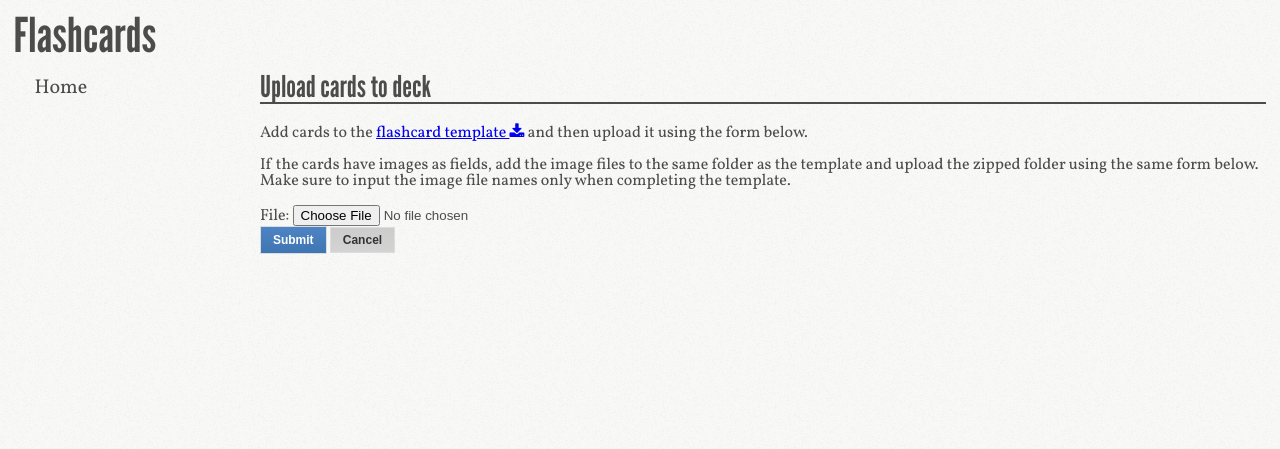
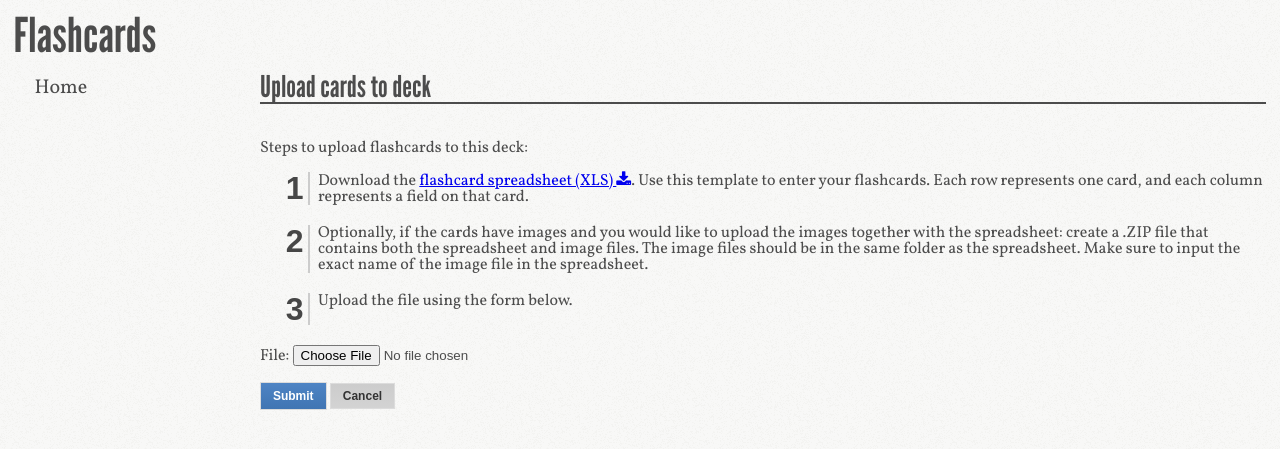
Before and after one commit to Harvard-ATG/HarvardCards, a Django app: template harvardcards/templates/decks/upload.html in a window 1280 px wide. Shown: the top 449 px of the page. Run offline with Django 3.2, Linux system fonts and the light colour scheme; the template is opened without the code that fills it: values that come from a table or form of the project are taken from there, others are empty; parts of the project's set-up code (start-up, migrations or seed data) failed here and were passed over; some libraries are stand-ins or nearby versions.

Commit message:
Tweaked content and styling of the upload help text.

```diff
--- a/harvardcards/static/css/styles.css
+++ b/harvardcards/static/css/styles.css
@@ -856,6 +856,41 @@ a#mobileMenu{
 #cardTemplateContainer .field-label:after { content: ":"; }
 #cardTemplateContainer .field-value { color: darkgray; }
 
+/********** help list ************/
+ol.help {
+	list-style-type:none;
+	list-style-type: decimal !ie; /* IE 7- hack */
+
+	margin: 0;
+	margin-left: 3em;
+	padding: 0;
+
+	counter-reset: ol-counter;
+}
+ol.help > li {
+	position: relative;
+	margin-bottom: 20px;
+	padding-left: 0.5em;
+	min-height: 2em;
+	border-left: 2px solid #CCC;
+}
+ol.help > li:before {
+	position: absolute;
+	top: 0;
+	left: -1em;
+	width: 0.8em;
+
+	font-family:Arial, Helvetica, sans-serif;
+	font-size: 2em;
+	line-height: 1;
+	font-weight: bold;
+	text-align: right;
+	color: #464646;
+
+	content: counter(ol-counter);
+	counter-increment: ol-counter;
+}
+
 /********** misc utils *************/
 .errorlist {
 	color: red;
--- a/harvardcards/templates/decks/upload.html
+++ b/harvardcards/templates/decks/upload.html
@@ -11,22 +11,19 @@
             <h2>Upload cards to deck</h2>
         </div>
 
-        <div style="margin: 0 0 1em 0">
-            <div>
-            Add cards to the <a href="{% url 'collectionDownloadTemplate' collection.id %}">flashcard template
-            <i class="fa fa-download"></i></a> and then upload it using the form below.
-            </div>
-            <br />
-            <div>
-            If the cards have images as fields, add the image files to the same folder as the template and upload the zipped folder
-            using the same form below. Make sure to input the image file names only when completing the template.
-            </div>
-        </div>
+        <div style="margin: 1em 0;">Steps to upload flashcards to this deck:</div>
+        <ol class="help" style="margin-bottom: 1em">
+            <li>Download the <a href="{% url 'collectionDownloadTemplate' collection.id %}">flashcard spreadsheet (XLS) <i class="fa fa-download"></i></a>. Use this template to enter your flashcards. Each row represents one card, and each column represents a field on that card.</li>
+            <li>Optionally, if the cards have images and you would like to upload the images together with the spreadsheet: create a .ZIP file that contains both the spreadsheet and image files. The image files should be in the same folder as the spreadsheet. Make sure to input the exact name of the image file in the spreadsheet.</li>
+            <li>Upload the file using the form below.</li>
+        </ol>
 
         <form action="{% url 'deckUpload' deck.id %}?deck_id={{ deck.id }}" method="post" {% if deck_form.is_multipart %}enctype="multipart/form-data"{% endif %}>{% csrf_token %}
             {{ deck_form.as_p }}
-            <input class="adminMenuBtn saveBtn" type="submit" value="Submit" />
-            <a href="{% url 'deckIndex' deck.id %}" class="adminMenuBtn cancelBtn">Cancel</a>
+            <div style="margin-top:1em">
+                <input class="adminMenuBtn saveBtn" type="submit" value="Submit" />
+                <a href="{% url 'deckIndex' deck.id %}" class="adminMenuBtn cancelBtn">Cancel</a>
+            </div>
         </form>
     </div>
 </div>
```
